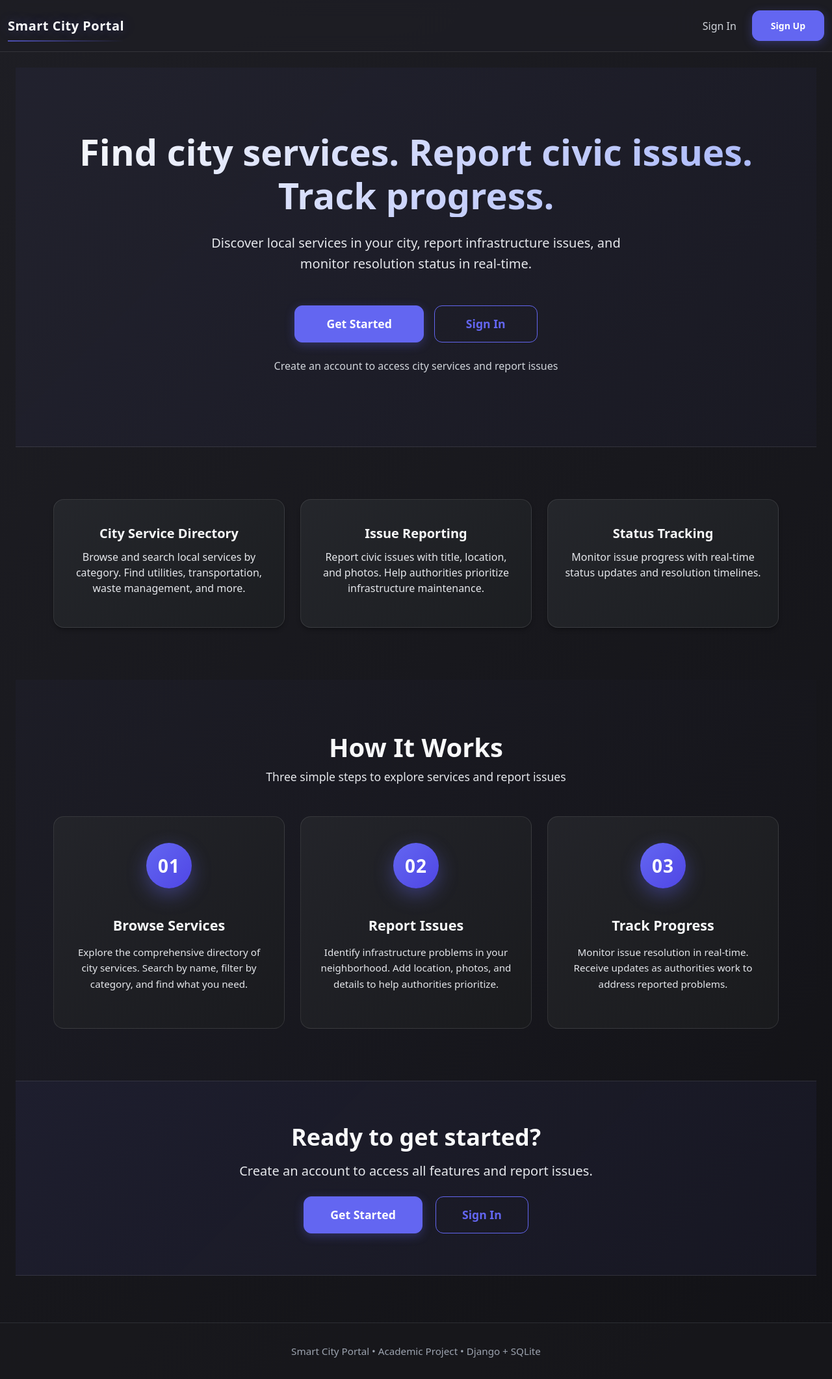
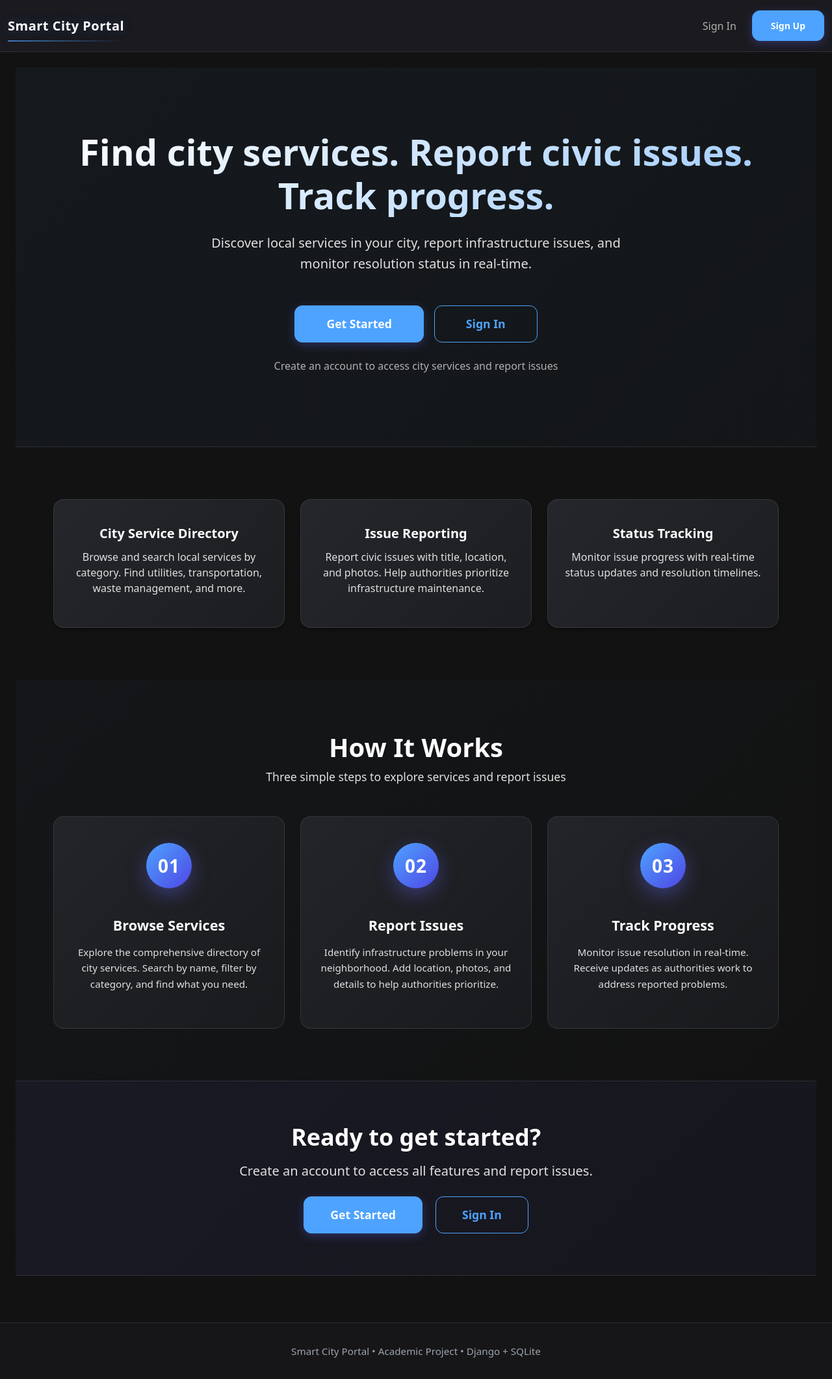
Before and after one commit to Rameshkumar31595/smartcitysystem, a Django app: page / in a window 1280 px wide. Shown: the whole page at 65% size. Run offline with Django 4.2, Linux system fonts and the light colour scheme.

Commit message:
Stable version before gradient override fix

```diff
--- a/smartcityportal/static/css/theme.css
+++ b/smartcityportal/static/css/theme.css
@@ -2,27 +2,26 @@
    1. ROOT VARIABLES & GLOBAL RESET
    ========================================= */
 :root {
-    /* Palette: Charcoal Dark Mode */
-    --bg-body-start: #1e1e24;
-    --bg-body-end: #121216;
+    /* Palette: Clean Dark Mode */
+    --bg-body: #121212;
     --bg-card: #25262b;
-    --bg-input: #1a1b1e;
+    --bg-input: #2a2a2a;
 
-    /* Accents: Indigo/Blue */
-    --color-primary: #6366f1;
-    --color-primary-hover: #4f46e5;
+    /* Accents: Professional Blue */
+    --color-primary: #4da3ff;
+    --color-primary-hover: #357abd;
     --color-success: #10b981;
     --color-warning: #f59e0b;
     --color-danger: #ef4444;
     --color-info: #3b82f6;
 
-    /* Text Hierarchy - Enhanced for Readability */
-    --text-main: #f9fafb;        /* Near-white for primary text */
-    --text-secondary: #e5e7eb;   /* Slightly dimmed for secondary */
-    --text-muted: #d1d5db;       /* Bright muted (was too dark) */
+    /* Text Hierarchy */
+    --text-main: #ffffff;        /* Pure white for headings */
+    --text-secondary: #e0e0e0;   /* Paragraph text */
+    --text-muted: #b0b0b0;       /* Secondary text */
     --text-dimmed: #9ca3af;      /* Actual dim text */
     --border-subtle: rgba(255, 255, 255, 0.1);
-    --focus-ring: rgba(99, 102, 241, 0.4);
+    --focus-ring: rgba(77, 163, 255, 0.4);
 
     /* Spacing & Radius */
     --radius-md: 0.75rem;
@@ -33,7 +32,7 @@
    2. GLOBAL TEXT OVERRIDES (Bootstrap Fix)
    ========================================= */
 body {
-    background: linear-gradient(135deg, var(--bg-body-start), var(--bg-body-end));
+    background-color: #121212;
     color: var(--text-main) !important;
     font-family: system-ui, -apple-system, "Segoe UI", Roboto, "Helvetica Neue", sans-serif;
     min-height: 100vh;
@@ -66,13 +65,13 @@ p, span, div, td, th, li {
 }
 
 a {
-    color: var(--color-primary) !important;
+    color: #4da3ff !important;
     text-decoration: none;
     transition: color 0.2s ease;
 }
 
 a:hover {
-    color: #818cf8 !important;
+    color: #6eb5ff !important;
 }
 
 /* Lead text visibility */
@@ -104,7 +103,7 @@ a:hover {
     font-weight: 800 !important;
     letter-spacing: 0.5px;
     color: var(--text-main) !important;
-    text-shadow: 0 0 20px rgba(99, 102, 241, 0.3);
+    text-shadow: 0 0 20px rgba(77, 163, 255, 0.3);
     transition: all 0.3s ease;
 }
 
@@ -115,14 +114,14 @@ a:hover {
     left: 0;
     width: 100%;
     height: 2px;
-    background: linear-gradient(90deg, var(--color-primary), rgba(99, 102, 241, 0));
+    background: linear-gradient(90deg, var(--color-primary), rgba(77, 163, 255, 0));
     opacity: 0.7;
     transition: opacity 0.3s ease;
 }
 
 .brand-accent:hover {
-    color: #a5b4fc !important;
-    text-shadow: 0 0 25px rgba(99, 102, 241, 0.5);
+    color: #9ecbff !important;
+    text-shadow: 0 0 25px rgba(77, 163, 255, 0.5);
 }
 
 .brand-accent:hover::after {
@@ -309,14 +308,14 @@ main {
 }
 
 .btn-primary {
-    background-color: var(--color-primary) !important;
-    border-color: var(--color-primary) !important;
+    background-color: #4da3ff !important;
+    border-color: #4da3ff !important;
     color: #ffffff !important;
 }
 
 .btn-primary:hover {
-    background-color: var(--color-primary-hover) !important;
-    border-color: var(--color-primary-hover) !important;
+    background-color: #357abd !important;
+    border-color: #357abd !important;
 }
 
 .btn-secondary {
@@ -496,7 +495,7 @@ main {
 
 /* Hero Section */
 .hero-section {
-    background: linear-gradient(135deg, rgba(99, 102, 241, 0.05), rgba(99, 102, 241, 0.03));
+    background: linear-gradient(135deg, rgba(77, 163, 255, 0.05), rgba(77, 163, 255, 0.03));
     border-bottom: 1px solid var(--border-subtle);
     padding-top: 6rem !important;
     padding-bottom: 6rem !important;
@@ -506,7 +505,7 @@ main {
     font-size: 3.5rem;
     font-weight: 800;
     line-height: 1.2;
-    background: linear-gradient(135deg, var(--text-main), #a5b4fc);
+    background: linear-gradient(135deg, var(--text-main), #9ecbff);
     -webkit-background-clip: text;
     -webkit-text-fill-color: transparent;
     background-clip: text;
@@ -569,7 +568,7 @@ main {
 .how-it-works-section {
     padding-top: 5rem !important;
     padding-bottom: 5rem !important;
-    background: linear-gradient(135deg, rgba(99, 102, 241, 0.03), transparent);
+    background: linear-gradient(135deg, rgba(77, 163, 255, 0.03), transparent);
 }
 
 .how-title {
@@ -614,7 +613,7 @@ main {
     left: -50%;
     width: 200%;
     height: 200%;
-    background: radial-gradient(circle, rgba(99, 102, 241, 0.2) 0%, transparent 70%);
+    background: radial-gradient(circle, rgba(77, 163, 255, 0.2) 0%, transparent 70%);
     opacity: 0;
     transition: opacity 0.4s ease;
     pointer-events: none;
```
Also changed, not shown: other parts of smartcityportal/static/css/theme.css (+17 -17 lines).
